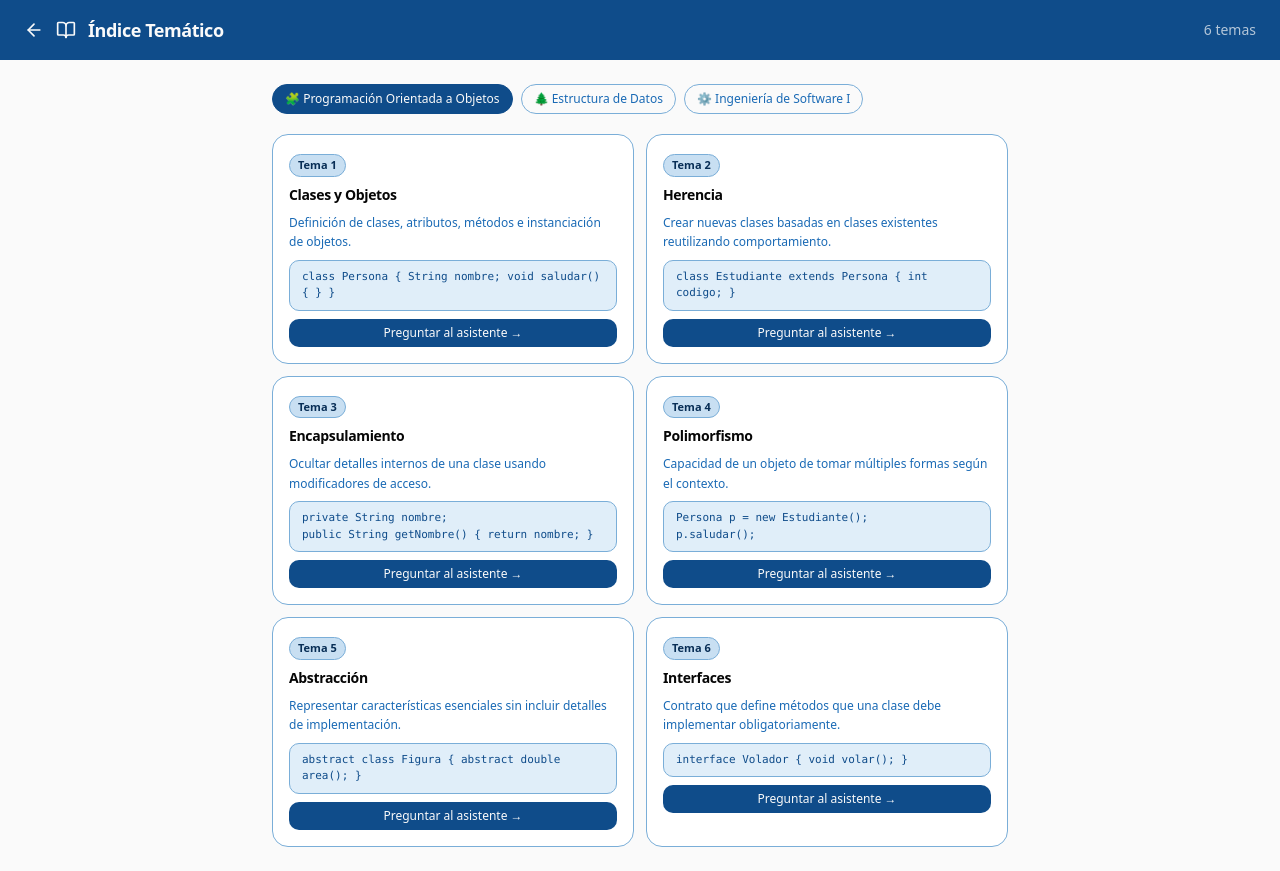
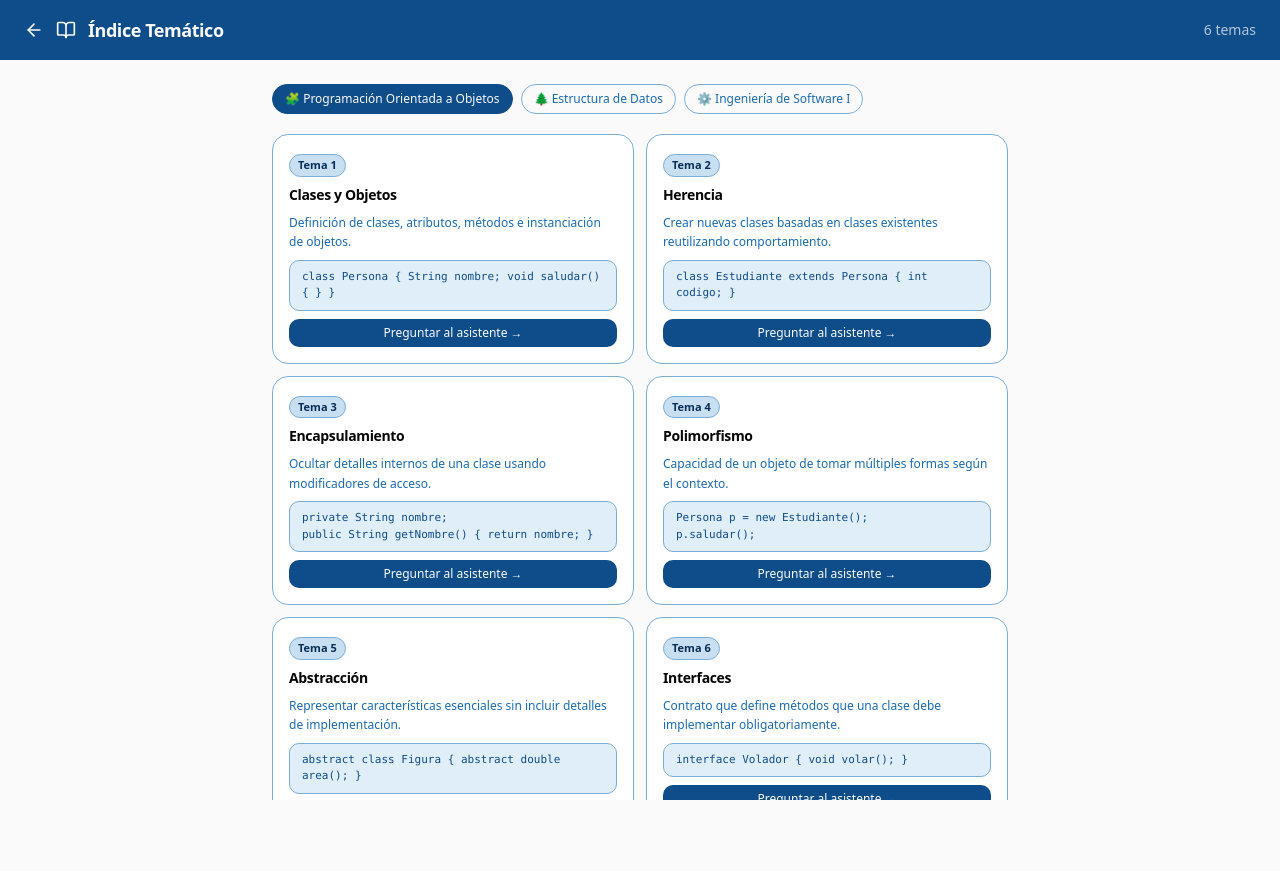
Before and after one commit to yenifergomez1505-cmyk/Chatbot-educativo-fup, a Next.js app: page /materias in a window 1280 px wide. After the commit the page ends 800 px from the top, so only its background shows below. Built offline with nearby package versions, Linux system fonts and the light colour scheme.

Commit message:
scroll independiente en panel estudiante

```diff
--- a/app/materias/page.tsx
+++ b/app/materias/page.tsx
@@ -162,7 +162,7 @@ const materia = MATERIAS.find((m) => m.id === materiaActiva)!;
   };
 
   return (
-    <div className="min-h-screen bg-background">
+    <div className="h-screen bg-background flex flex-col overflow-hidden">
       {/* Header — igual al de recursos */}
       <div className="bg-primary px-6 py-4 flex items-center gap-3">
         <button
@@ -181,7 +181,7 @@ const materia = MATERIAS.find((m) => m.id === materiaActiva)!;
         </span>
       </div>
 
-      <div className="max-w-3xl mx-auto px-4 py-6 space-y-5">
+      <div className="max-w-3xl mx-auto px-4 py-6 space-y-5 overflow-y-auto flex-1">
         {/* Tabs de materias */}
         <div className="flex items-center gap-2 flex-wrap">
           {MATERIAS.map((m) => (
--- a/app/perfil/page.tsx
+++ b/app/perfil/page.tsx
@@ -119,7 +119,7 @@ export default function PerfilPage() {
     : "??";
 
   return (
-    <div className="min-h-screen bg-background">
+    <div className="h-screen bg-background flex flex-col overflow-hidden">
       <div className="bg-primary px-6 py-4 flex items-center gap-3">
         <button
           type="button"
@@ -133,7 +133,7 @@ export default function PerfilPage() {
         </h1>
       </div>
 
-      <div className="max-w-lg mx-auto px-4 py-8 space-y-6">
+      <div className="max-w-lg mx-auto px-4 py-8 space-y-6 overflow-y-auto flex-1">
         <div className="flex flex-col items-center gap-3">
           <div className="relative">
             {preview ? (
--- a/app/recursos/page.tsx
+++ b/app/recursos/page.tsx
@@ -74,7 +74,7 @@ export default function RecursosPage() {
   }
 
   return (
-    <div className="min-h-screen bg-background">
+    <div className="h-screen bg-background flex flex-col overflow-hidden">
       {/* Header */}
       <div className="bg-primary px-6 py-4 flex items-center gap-3">
         <button
@@ -93,7 +93,7 @@ export default function RecursosPage() {
         </span>
       </div>
 
-      <div className="max-w-2xl mx-auto px-4 py-6 space-y-4">
+      <div className="max-w-2xl mx-auto px-4 py-6 space-y-4 overflow-y-auto flex-1">
         {/* Filtro por materia */}
         <div className="flex items-center gap-2 flex-wrap">
           <FilterIcon className="size-4 text-muted-foreground" />
--- a/app/respuestas-docente/page.tsx
+++ b/app/respuestas-docente/page.tsx
@@ -39,7 +39,7 @@ export default function RespuestasDocentePage() {
   }, [filtroMateria]);
 
   return (
-    <div className="min-h-screen bg-background">
+    <div className="h-screen bg-background flex flex-col overflow-hidden">
       <div className="bg-primary px-6 py-4 flex items-center gap-3">
         <button
           className="text-primary-foreground hover:opacity-80 transition-opacity"
@@ -57,7 +57,7 @@ export default function RespuestasDocentePage() {
         </span>
       </div>
 
-      <div className="max-w-3xl mx-auto px-4 py-6 space-y-4">
+      <div className="max-w-3xl mx-auto px-4 py-6 space-y-4 overflow-y-auto flex-1">
         <select
           className="w-full bg-white border border-gray-200 rounded-lg px-3 py-2 text-sm focus:outline-none focus:ring-2 focus:ring-primary/30"
           onChange={(e) => setFiltroMateria(e.target.value)}
```
